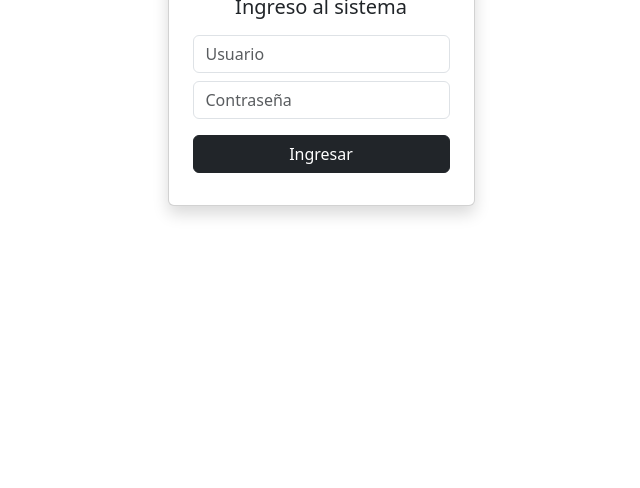
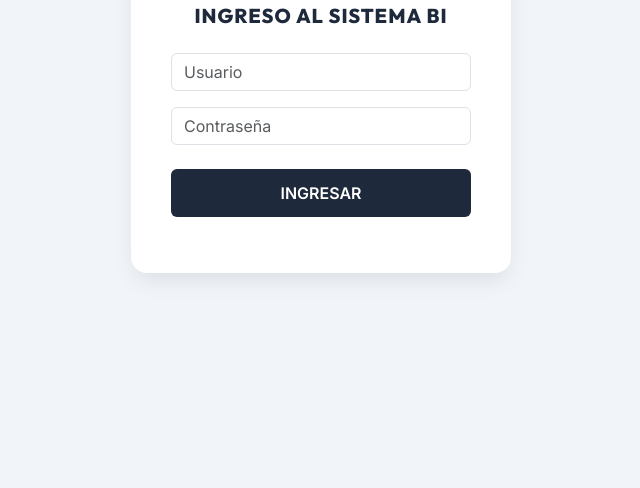
Before and after one commit to pmagnino/reportes, a website: page public/login.html in a window 1280 px wide. Shown: the part 312-800 px from the top of the page, without its empty margins (319-959 px from the left). Drawn offline with nearby package versions, Linux system fonts and the light colour scheme.

Commit message:
login-lindo

```diff
--- a/public/login.html
+++ b/public/login.html
@@ -2,28 +2,69 @@
 <html lang="es">
 <head>
     <meta charset="UTF-8">
-  <title>Login | Mimo & Co</title>
+    <meta name="viewport" content="width=device-width, initial-scale=1.0">
+    <title>Mimo & Co | Login BI</title>
+    <link rel="preconnect" href="https://fonts.googleapis.com">
+    <link rel="preconnect" href="https://fonts.gstatic.com" crossorigin>
+    <link href="https://fonts.googleapis.com/css2?family=Inter:wght@400;600&family=Outfit:wght@600;800&display=swap" rel="stylesheet">
     <link href="https://cdn.jsdelivr.net/npm/bootstrap@5.3.3/dist/css/bootstrap.min.css" rel="stylesheet">
+    <style>
+        :root { --navy: #1e293b; }
+        body {
+            background-color: #f1f5f9;
+            font-family: 'Inter', sans-serif;
+            height: 100vh;
+            display: flex;
+            align-items: center;
+            justify-content: center;
+        }
+        .login-card {
+            background: white;
+            padding: 40px;
+            border-radius: 16px;
+            box-shadow: 0 10px 25px -5px rgba(0, 0, 0, 0.1);
+            width: 100%;
+            max-width: 380px;
+            text-align: center;
+        }
+        .login-card h5 {
+            font-family: 'Outfit', sans-serif;
+            font-weight: 800;
+            text-transform: uppercase;
+            color: var(--navy);
+            letter-spacing: 1px;
+            margin-bottom: 25px;
+        }
+        .btn-dark { background-color: var(--navy); border: none; padding: 12px; font-weight: 600; }
+        .btn-dark:hover { background-color: #000; }
+    </style>
 </head>
+<body>
 
-<body class="d-flex justify-content-center align-items-center vh-100">
+<div class="login-card">
+    <img src="Logo.png" alt="Mimo" style="height: 40px; margin-bottom: 20px;">
+    <h5>Ingreso al Sistema BI</h5>
 
-<div class="card p-4 shadow" style="min-width: 300px;">
-  <h5 class="text-center mb-3">Ingreso al sistema</h5>
+    <input id="usuario" class="form-control mb-3" placeholder="Usuario">
+    <input id="password" type="password" class="form-control mb-4" placeholder="Contraseña">
 
-  <input id="usuario" class="form-control mb-2" placeholder="Usuario">
-  <input id="password" type="password" class="form-control mb-3" placeholder="Contraseña">
+    <button id="btnIngresar" class="btn btn-dark w-100" onclick="login()">INGRESAR</button>
 
-  <button class="btn btn-dark w-100" onclick="login()">Ingresar</button>
-
-  <div id="msg" class="text-danger text-center mt-2"></div>
+    <div id="msg" class="text-danger text-center mt-3 small fw-bold"></div>
 </div>
 
 <script>
 async function login() {
     const usuario = document.getElementById('usuario').value;
     const password = document.getElementById('password').value;
+    const msg = document.getElementById('msg');
+    const btn = document.getElementById('btnIngresar');
 
+    msg.innerText = "";
+    btn.disabled = true;
+    btn.innerText = "Verificando...";
+
+    try {
         const res = await fetch('/api/login', {
             method: 'POST',
             headers: { 'Content-Type': 'application/json' },
@@ -32,14 +73,26 @@ async function login() {
 
         const data = await res.json();
 
-    if (data.token) {
+        if (res.ok && data.token) {
             localStorage.setItem('token', data.token);
-        window.location.href = '/reporte_index.html';
+
+            // IMPORTANTE: Forzamos la carga de reporte_index.html
+            // Agregamos un timestamp para evitar que el navegador use cache
+            window.location.href = '/reporte_index.html?v=' + new Date().getTime();
         } else {
-        document.getElementById('msg').innerText = data.error || 'Error';
+            btn.disabled = false;
+            btn.innerText = "INGRESAR";
+            msg.innerText = data.error || 'Usuario o clave incorrectos';
+        }
+    } catch (err) {
+        btn.disabled = false;
+        btn.innerText = "INGRESAR";
+        msg.innerText = "Error de conexión con el servidor";
     }
 }
+
+// Escuchar tecla Enter
+document.addEventListener('keypress', (e) => { if (e.key === 'Enter') login(); });
 </script>
-
 </body>
 </html>
```
Lines whose indentation alone changed are shown as unchanged.
